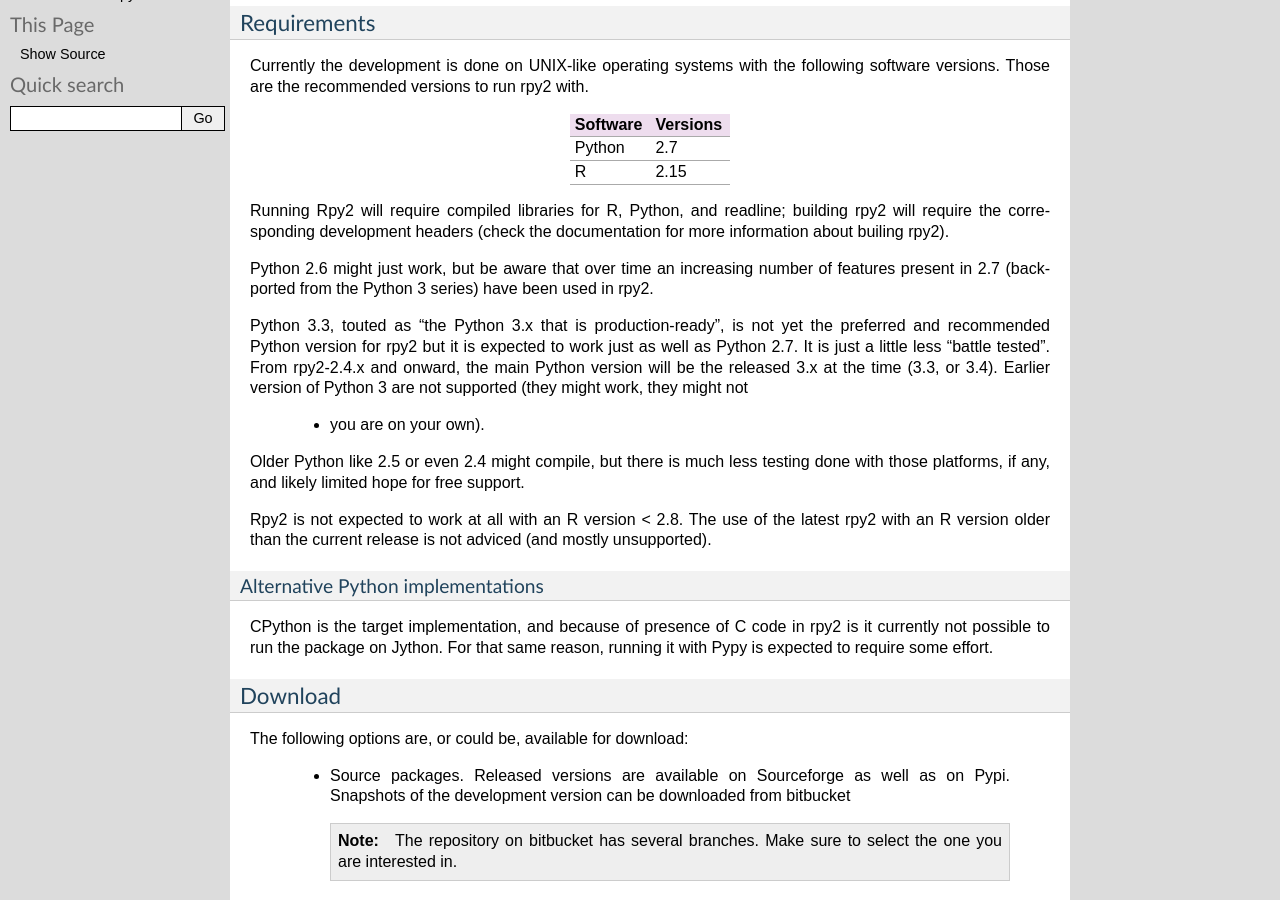
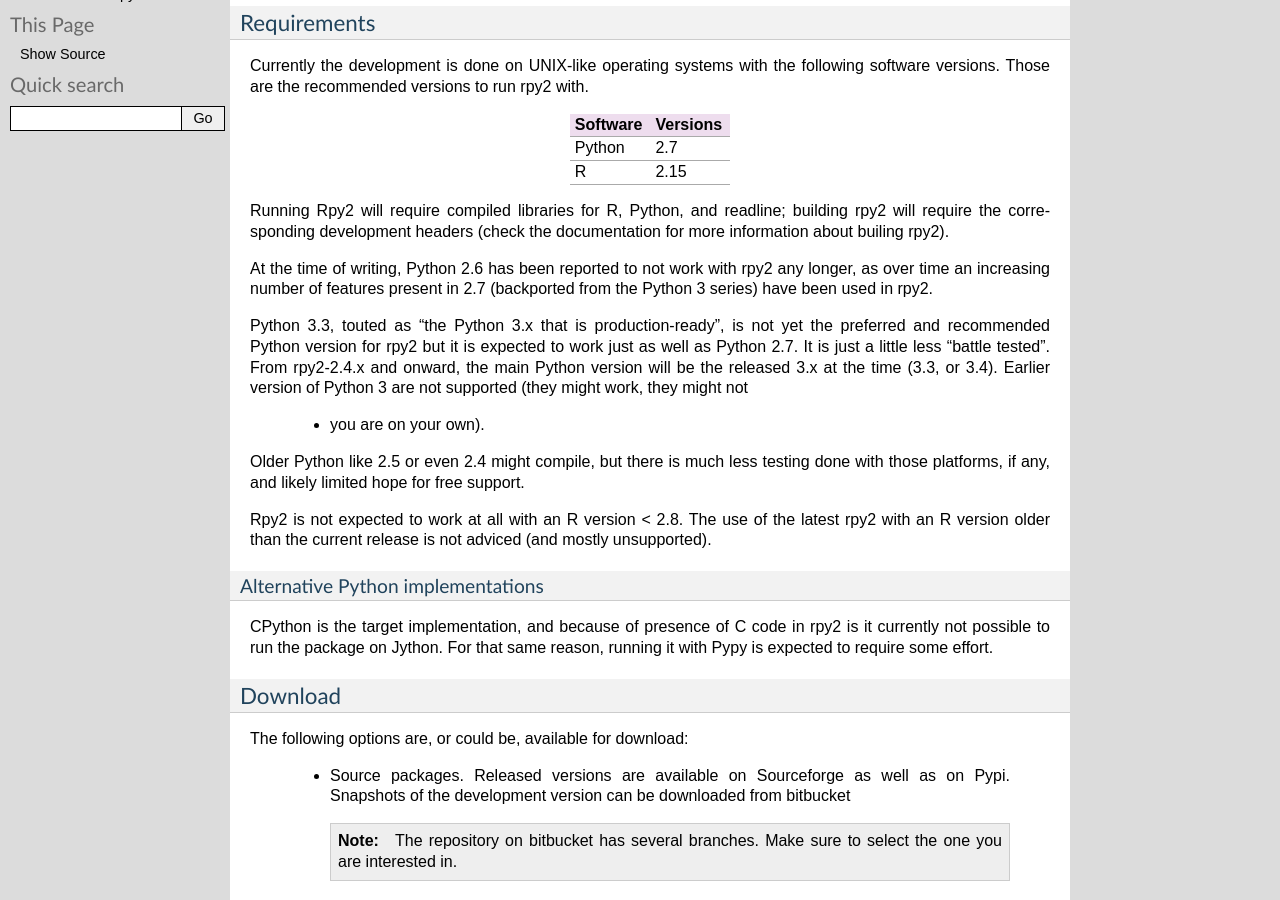
Before and after one commit to rpy2/rpy2, a Sphinx documentation site: the page built from doc/source/overview.rst, in a window 1280 px wide and 900 px high, scrolled down 898 px. Built offline with Sphinx 7.4.7, drawn with Linux system fonts in a browser that asks for light colours; formulas are drawn with MathJax 3.

Commit message:
doc: rpy2 is not working with Python < 2.7. (closing #117)
--HG--
branch : version_2.3.x

```diff
--- a/doc/source/overview.rst
+++ b/doc/source/overview.rst
@@ -84,7 +84,8 @@
 building rpy2 will require the corresponding development headers
 (check the documentation for more information about builing rpy2).
 
-Python 2.6 might just work, but be aware that over time an increasing number
+At the time of writing, Python 2.6 has been reported to not work with
+rpy2 any longer, as over time an increasing number
 of features present in 2.7 (backported from the Python 3 series)
 have been used in rpy2.
 
```
